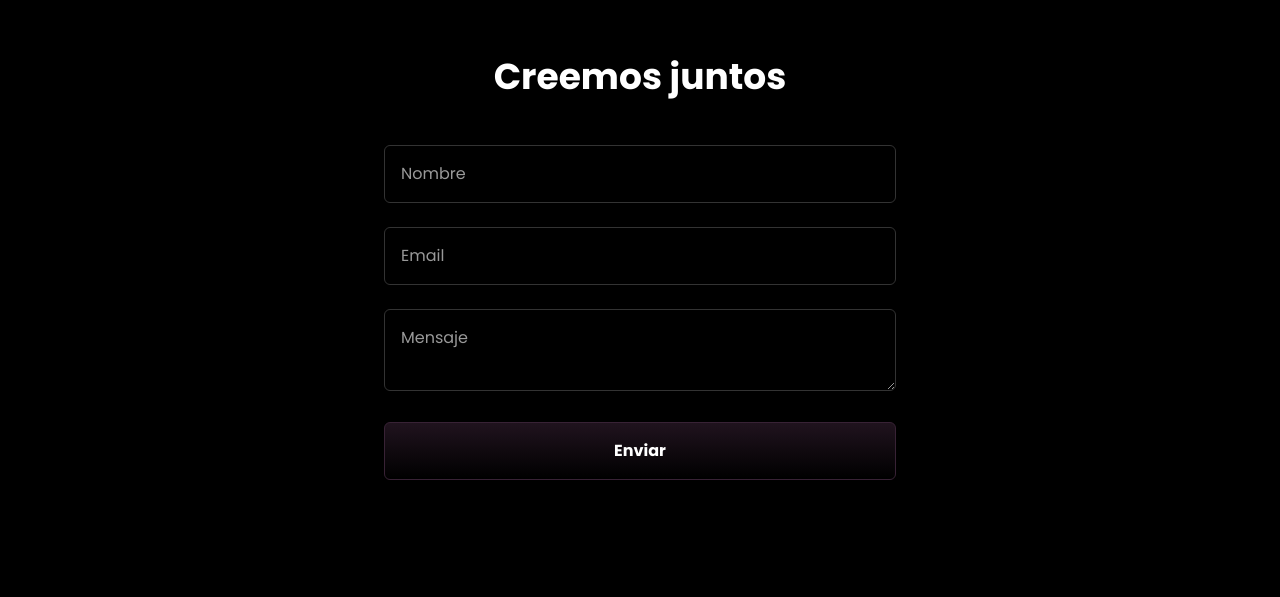
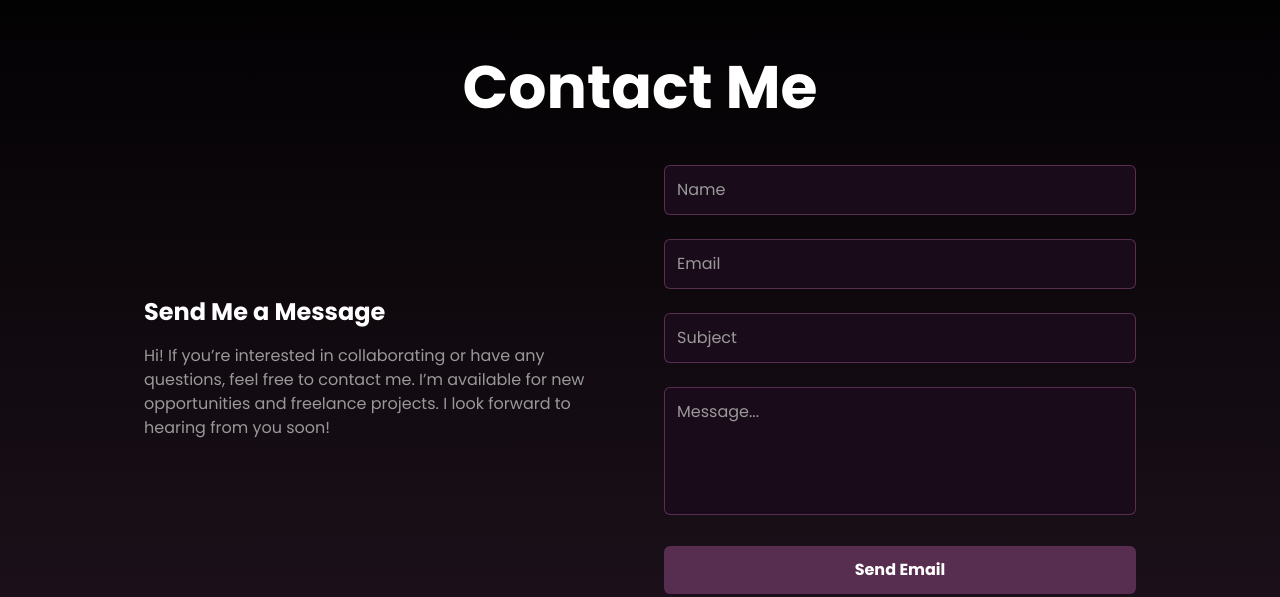
Before and after one commit to dolorusso/portfolio, a Next.js app: page / in a window 1280 px wide. Shown: the part 2643-3240 px from the top of the page. Built offline with nearby package versions, Linux system fonts and the light colour scheme.

Commit message:
cambios en contacto

```diff
--- a/components/Contact.js
+++ b/components/Contact.js
@@ -1,45 +1,148 @@
 'use client';
 import { motion } from 'framer-motion';
+import { useState } from 'react';
+import emailjs from '@emailjs/browser';
 
 export default function Contact() {
+  const [formData, setFormData] = useState({
+    name: '',
+    email: '',
+    subject: '',
+    message: '',
+  });
+  const [isSending, setIsSending] = useState(false);
+  const [success, setSuccess] = useState(false);
+  const [error, setError] = useState('');
+
+  const handleChange = (e) => {
+    setFormData({ ...formData, [e.target.name]: e.target.value });
+  };
+
+  const handleSubmit = (e) => {
+    e.preventDefault();
+    setIsSending(true);
+    setSuccess(false);
+    setError('');
+
+    const serviceID = process.env.NEXT_PUBLIC_EMAILJS_SERVICE_ID;
+    const templateID = process.env.NEXT_PUBLIC_EMAILJS_TEMPLATE_ID;
+    const publicKey = process.env.NEXT_PUBLIC_EMAILJS_PUBLIC_KEY;
+
+    emailjs.send(serviceID, templateID, formData, publicKey)
+      .then((response) => {
+        console.log('Email sent successfully!', response.status, response.text);
+        setSuccess(true);
+        setFormData({ name: '', email: '', subject: '', message: '' });
+      })
+      .catch((err) => {
+        console.error('Failed to send email:', err);
+        setError('Failed to send email. Please try again later.');
+      })
+      .finally(() => {
+        setIsSending(false);
+      });
+  };
+
   return (
-    <section id="contact" className="py-32">
-      <div className="max-w-7xl mx-auto px-4">
+    <section id="contact" className="py-32 bg-gradient-to-b from-black to-[#20131e]">
+      <div className="max-w-5xl mx-auto px-4">
+
         <motion.h2
           initial={{ opacity: 0 }}
           whileInView={{ opacity: 1 }}
           transition={{ duration: 0.8 }}
-          className="text-4xl font-bold text-center mb-12"
+          className="text-4xl md:text-6xl font-semibold text-white mb-12 text-center"
         >
-          Creemos juntos
+          Contact Me
         </motion.h2>
-        <motion.form
-          initial={{ opacity: 0, y: 50 }}
+
+        <div className="grid grid-cols-1 md:grid-cols-2 gap-12">
+
+          <motion.div
+            initial={{ opacity: 0, y: 20 }}
             whileInView={{ opacity: 1, y: 0 }}
-          transition={{ duration: 0.8 }}
-          className="max-w-lg mx-auto space-y-6"
+            transition={{ duration: 1 }}
+            className="flex flex-col justify-center"
           >
+            <h3 className="text-2xl font-semibold text-white mb-4">
+              Send Me a Message
+            </h3>
+            <p className="text-gray-400 mb-6">
+              Hi! If you’re interested in collaborating or have any questions, feel free to contact me. I’m available for new opportunities and freelance projects. I look forward to hearing from you soon!
+            </p>
+          </motion.div>
+
+          <motion.div
+            initial={{ opacity: 0, y: 20 }}
+            whileInView={{ opacity: 1, y: 0 }}
+            transition={{ duration: 1, delay: 0.3 }}
+          >
+            <form onSubmit={handleSubmit} className="space-y-6">
+              <div>
                 <input
                   type="text"
-            placeholder="Nombre"
-            className="w-full p-4 bg-black border border-gray-800 rounded-md text-white"
+                  name="name"
+                  value={formData.name}
+                  onChange={handleChange}
+                  placeholder="Name"
+                  className="w-full bg-[#1a0b1a] border border-[#5e3255ea] rounded-md p-3 text-white placeholder-gray-400 focus:outline-none focus:border-[#8f5283ea]"
+                  required
                 />
+              </div>
+              <div>
                 <input
                   type="email"
+                  name="email"
+                  value={formData.email}
+                  onChange={handleChange}
                   placeholder="Email"
-            className="w-full p-4 bg-black border border-gray-800 rounded-md text-white "
+                  className="w-full bg-[#1a0b1a] border border-[#5e3255ea] rounded-md p-3 text-white placeholder-gray-400 focus:outline-none focus:border-[#8f5283ea]"
+                  required
                 />
+              </div>
+              <div>
+                <input
+                  type="text"
+                  name="subject"
+                  value={formData.subject}
+                  onChange={handleChange}
+                  placeholder="Subject"
+                  className="w-full bg-[#1a0b1a] border border-[#5e3255ea] rounded-md p-3 text-white placeholder-gray-400 focus:outline-none focus:border-[#8f5283ea]"
+                  required
+                />
+              </div>
+              <div>
                 <textarea
-            placeholder="Mensaje"
-            className="w-full p-4 bg-black border border-gray-800 rounded-md text-white "
-          />
+                  name="message"
+                  value={formData.message}
+                  onChange={handleChange}
+                  placeholder="Message..."
+                  className="w-full bg-[#1a0b1a] border border-[#5e3255ea] rounded-md p-3 text-white placeholder-gray-400 focus:outline-none focus:border-[#8f5283ea] h-32 resize-none"
+                  required
+                ></textarea>
+              </div>
+              <div>
                 <button
                   type="submit"
-            className="w-full p-4 bg-gradient-to-b from-[#20131e] to-black text-white font-bold border border-[#382235] rounded-md   hover:scale-110 transition-transform"
+                  disabled={isSending}
+                  className={`w-full bg-[#5e3255ea] text-white font-semibold rounded-md p-3 transition-colors ${isSending ? 'opacity-50 cursor-not-allowed' : 'hover:bg-[#8f5283ea]'}`}
                 >
-            Enviar
+                  {isSending ? 'Sending...' : 'Send Email'}
                 </button>
-        </motion.form>
+              </div>
+              {success && (
+                <p className="text-green-500 text-center">
+                  Email sent successfully!
+                </p>
+              )}
+              {error && (
+                <p className="text-red-500 text-center">
+                  {error}
+                </p>
+              )}
+            </form>
+          </motion.div>
+        </div>
       </div>
     </section>
   );
```
Lines whose indentation alone changed are shown as unchanged.
